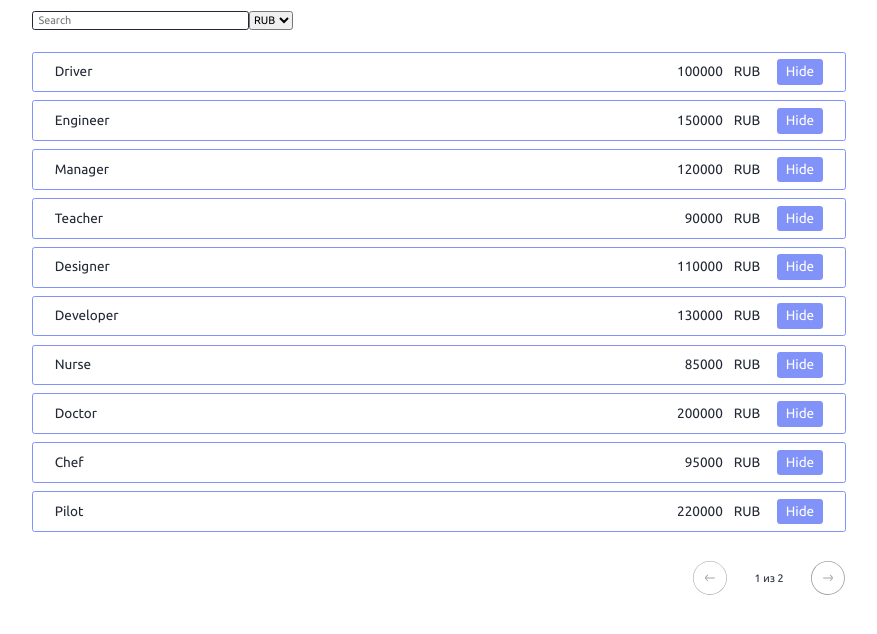
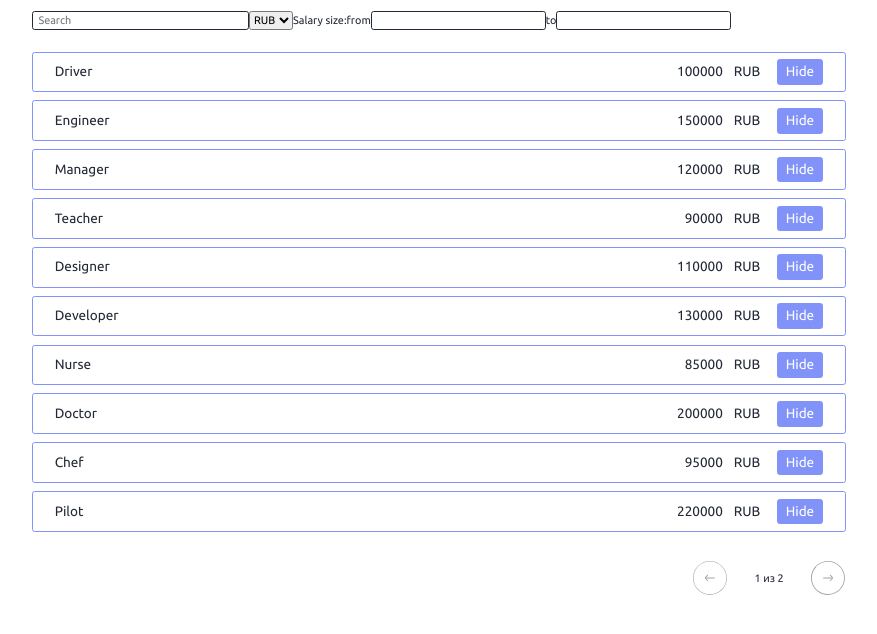
Before and after one commit to VillemanArm/antey_test_task, a Vue app: page / in a window 1280 px wide. Shown: the top 634 px of the page, without its empty margins (201-1078 px from the left). Built offline with nearby package versions, Linux system fonts and the light colour scheme.

Commit message:
feat: add salary filter

```diff
--- a/src/components/VacanciesModule/VacanciesToolbar.vue
+++ b/src/components/VacanciesModule/VacanciesToolbar.vue
@@ -2,7 +2,7 @@
     <div class="toolbar">
         <input
           type="text"
-          v-model="vacanciesStore.searchQuery"
+          v-model.trim="vacanciesStore.searchQuery"
           placeholder="Search"
           class="toolbar__search-input"
         />
@@ -10,8 +10,28 @@
           class="toolbar__currency-select"
           v-model="vacanciesStore.selectedCurrency"
         >
-          <option v-for="currency in vacanciesStore.currencies" :value="currency" :key="currency">{{ currency }}</option>
+          <option
+            v-for="currency in vacanciesStore.currencies"
+            :value="currency"
+            :key="currency"
+          >
+            {{ currency }}
+          </option>
         </select>
+        <span>Salary size:</span>
+        <span>from</span>
+        <input
+          class="toolbar__salary-input"
+          type="number"
+          @change="handleSalaryFromInput($event)"
+        >
+        <span>to</span>
+        <input
+          class="toolbar__salary-input"
+          type="number"
+          :value="vacanciesStore.salaryTo !== Infinity ? vacanciesStore.salaryTo : ''"
+          @change="handleSalaryToInput($event)"
+        >
     </div>
 </template>
 
@@ -26,9 +46,12 @@ import {reactive, ref, computed, onMounted, onUpdated, watch} from 'vue'
 
 const vacanciesStore = useVacanciesStore()
 
-const handleCurrencyChange = (currency: CurrencyNames)  => {
-  vacanciesStore.selectedCurrency = currency
+const handleSalaryFromInput = (event: Event) => {
+    vacanciesStore.setSalaryFrom(event)
+}
 
+const handleSalaryToInput = (event: Event) => {
+    vacanciesStore.setSalaryTo(event)
 }
 </script>
 
@@ -37,12 +60,17 @@ const handleCurrencyChange = (currency: CurrencyNames)  => {
 .toolbar
   display: flex
   margin-bottom: 32rem
+  align-items: center
+
+  input
+    height: 28rem
 
 .toolbar__currency-select
+  height: 28rem
+
   border-radius: 4rem
 
 .toolbar__search-input
-  height: 28rem
   width: 320rem
   padding: 0 8rem
 
--- a/src/stores/VacanciesStore.ts
+++ b/src/stores/VacanciesStore.ts
@@ -235,14 +235,52 @@ export const useVacanciesStore = defineStore('vacancies', () => {
     }
 
     const searchQuery = ref<string>('')
+    const salaryFrom = ref<number>(0)
+    const salaryTo = ref<number>(Infinity)
+
+    const setSalaryFrom = (event: Event) => {
+        const target = event.target as HTMLInputElement
+        if (target.value) {
+            const value = Math.round(Number(target.value))
+            if (value < 0) {
+                target.value = '0'
+            } else {
+                target.value = String(value)
+            }
+            salaryFrom.value = Number(target.value)
+        }
+    }
+
+    const setSalaryTo = (event: Event) => {
+        const target = event.target as HTMLInputElement
+        if (target.value) {
+            let value = Math.round(Number(target.value))
+            if (value < 0) {
+                target.value = '0'
+            } else if (value < salaryFrom.value) {
+                target.value = String(salaryFrom.value)
+            } else {
+                target.value = String(value)
+            }
+            salaryTo.value = Number(target.value)
+        }
+    }
 
     const filteredVacancies = computed(() => {
         const searchQueryLowerCase = searchQuery.value.toLowerCase()
-        return vacancyItems.value.filter((vacancy) => {
+
+        const searchedVacancies =  vacancyItems.value.filter((vacancy) => {
             if (!vacancy.isHide ) {
-               return vacancy.title.toLowerCase().includes(searchQueryLowerCase)
+                return vacancy.title.toLowerCase().includes(searchQueryLowerCase)
             }
         })
+
+        const salaryFilteredVacancies = searchedVacancies.filter((vacancy) => {
+
+            return vacancy.salary.value >= salaryFrom.value && vacancy.salary.value <= (!salaryTo.value ? Infinity : salaryTo.value)
+        })
+
+        return salaryFilteredVacancies
     })
 
     return {
@@ -251,6 +289,10 @@ export const useVacanciesStore = defineStore('vacancies', () => {
         selectedCurrency,
         currencies,
         hideVacancy,
-        searchQuery
+        searchQuery,
+        setSalaryFrom,
+        salaryFrom,
+        setSalaryTo,
+        salaryTo
     }
 })
```
